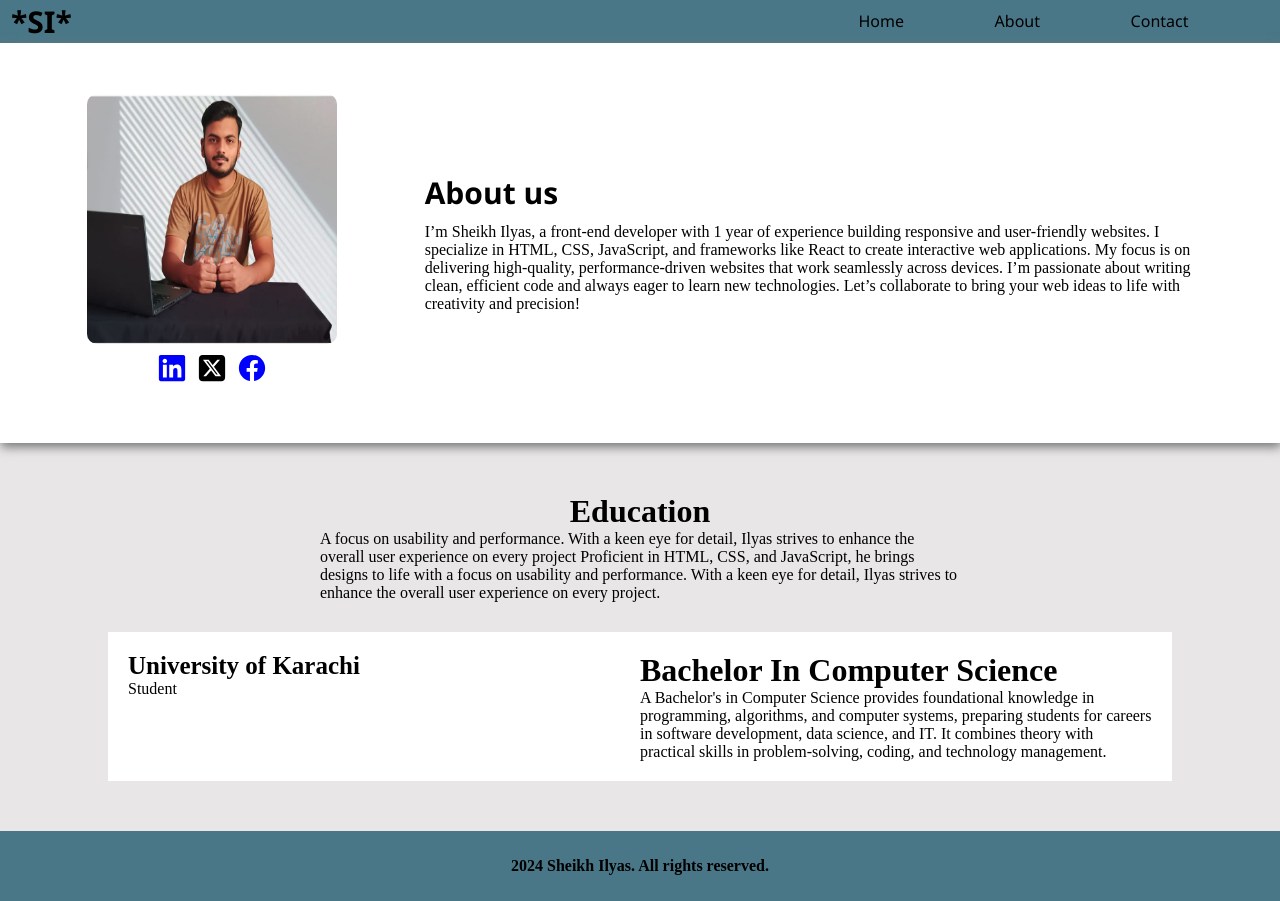
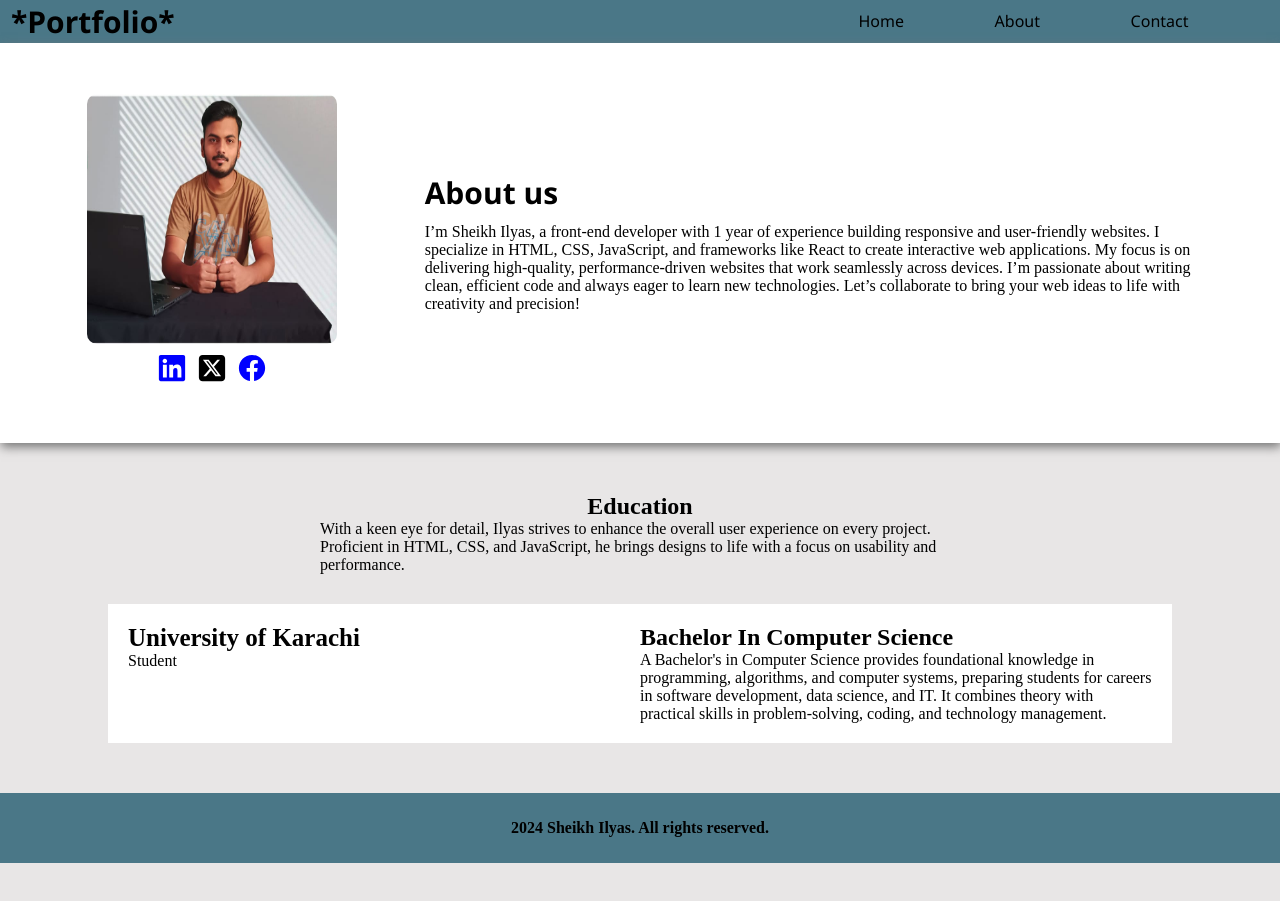
Before and after one commit to sheikhilyas/Portfoliocustomcss, a Next.js app: page /about in a window 1280 px wide. After the commit the page ends 863 px from the top, so only its background shows below. Built offline with nearby package versions, Linux system fonts and the light colour scheme.

Commit message:
Your commit message

```diff
--- a/src/app/layout.tsx
+++ b/src/app/layout.tsx
@@ -4,23 +4,10 @@ import "./globals.css";
 import Header from "@/components/Header"
 import Footer from "@/components/footer";
 
-
-const geistSans = localFont({
-  src: "./fonts/GeistVF.woff",
-  variable: "--font-geist-sans",
-  weight: "100 900",
-});
-const geistMono = localFont({
-  src: "./fonts/GeistMonoVF.woff",
-  variable: "--font-geist-mono",
-  weight: "100 900",
-});
-
 export const metadata: Metadata = {
   title: "Portfolio",
   description: "Generated by create next app",
 };
-
 export default function RootLayout({
   children,
 }: Readonly<{
--- a/src/components/Header.tsx
+++ b/src/components/Header.tsx
@@ -5,7 +5,7 @@ function Header() {
         <div className="header">
             {/* Left */}
             <div>
-                <h1 className="logo">*SI*</h1>
+                <h1 className="logo">*Portfolio*</h1>
             </div>
                 {/* Right */}
 
--- a/src/components/education.tsx
+++ b/src/components/education.tsx
@@ -1,14 +1,17 @@
 import "../style/education.css";
-function Education(){
-    return(
+
+function Education() {
+  return (
     <main className="edu-main">
-        <div className="edu-text">
+      <section className="edu-text">
         <h1>Education</h1>
-          <p>A focus on usability and performance. With a keen eye for detail, Ilyas
-                strives to enhance the overall user experience on every project Proficient in HTML, CSS, and JavaScript, he brings designs to life with
-                a focus on usability and performance. With a keen eye for detail, Ilyas
-                strives to enhance the overall user experience on every project.</p>
-        </div>
+        <p>
+          With a keen eye for detail, Ilyas strives to enhance the overall user
+          experience on every project. Proficient in HTML, CSS, and JavaScript, he
+          brings designs to life with a focus on usability and performance.
+        </p>
+      </section>
+
       {/* Box 1 */}
       <div className="box-con-edu">
         <div>
@@ -16,11 +19,17 @@ function Education(){
           <span>Student</span>
         </div>
         <div className="computer">
-            <h1>Bachelor In Computer Science</h1>
-            <p>A Bachelor's in Computer Science provides foundational knowledge in programming, algorithms, and computer systems, preparing students for careers in software development, data science, and IT. It combines theory with practical skills in problem-solving, coding, and technology management.</p>
+          <h2>Bachelor In Computer Science</h2>
+          <p>
+            A Bachelor's in Computer Science provides foundational knowledge in
+            programming, algorithms, and computer systems, preparing students for
+            careers in software development, data science, and IT. It combines theory
+            with practical skills in problem-solving, coding, and technology management.
+          </p>
         </div>
       </div>
     </main>
   );
 }
+
 export default Education;
--- a/src/style/hero.css
+++ b/src/style/hero.css
@@ -1,7 +1,6 @@
 .header-container{
     width: 100%;
     height: 400px;
-    /* background-color: rgb(221, 221, 226); */
     display: flex;
     justify-content: center;
     align-items: center;
```
Also changed, not shown: src/components/hero.tsx (+6 -6 lines). Lines whose indentation alone changed are shown as unchanged.
